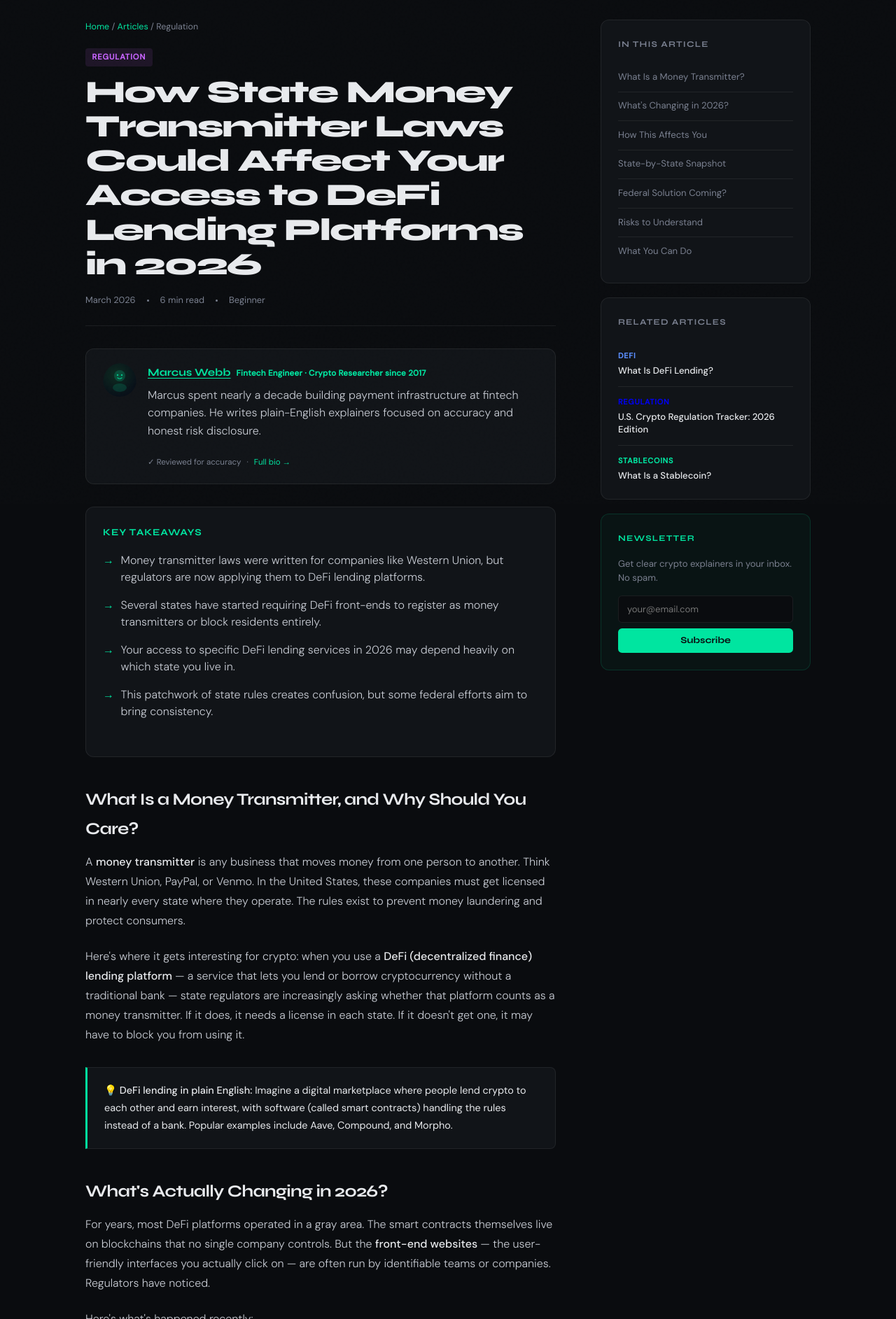
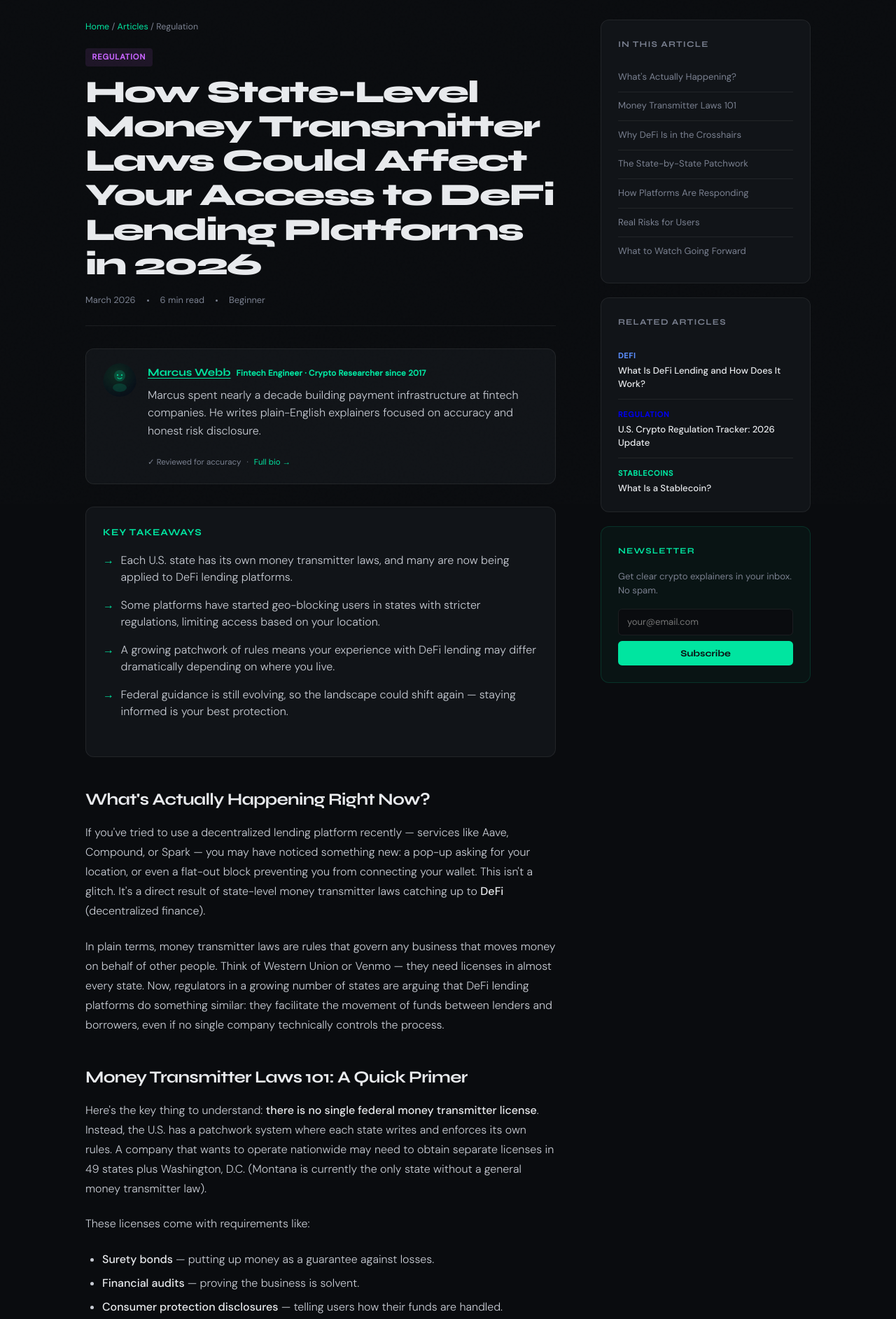
Before and after one commit to chainclarity-dev/chainclarity, a plain HTML site: page articles/state-money-transmitter-laws-defi-lending-2026.html in a window 1280 px wide. Shown: the part 80-1965 px from the top of the page at 70% size. Drawn offline with Linux system fonts and the light colour scheme.

Commit message:
feat: add article state-money-transmitter-laws-defi-lending-2026 [2026-03-22]

```diff
--- a/articles/state-money-transmitter-laws-defi-lending-2026.html
+++ b/articles/state-money-transmitter-laws-defi-lending-2026.html
@@ -3,8 +3,8 @@
 <head>
 <meta charset="UTF-8">
 <meta name="viewport" content="width=device-width, initial-scale=1.0">
-<title>How State Money Transmitter Laws Could Affect Your Access to DeFi Lending Platforms in 2026 — ChainClarity</title>
-<meta name="description" content="State money transmitter laws are changing how Americans access DeFi lending platforms. Here's what's happening, what it means, and how it might affect you.">
+<title>How State-Level Money Transmitter Laws Could Affect Your Access to DeFi Lending Platforms in 2026 — ChainClarity</title>
+<meta name="description" content="State money transmitter laws are reshaping DeFi lending access across the U.S. Here's what everyday users need to know in 2026.">
 <link rel="preconnect" href="https://fonts.googleapis.com">
 <link href="https://fonts.googleapis.com/css2?family=Syne:wght@400;600;700;800&family=DM+Sans:ital,wght@0,300;0,400;0,500;1,300&display=swap" rel="stylesheet">
 <link rel="stylesheet" href="/style.css">
@@ -12,8 +12,8 @@
 {
   "@context": "https://schema.org",
   "@type": "Article",
-  "headline": "How State Money Transmitter Laws Could Affect Your Access to DeFi Lending Platforms in 2026",
-  "description": "State money transmitter laws are changing how Americans access DeFi lending platforms. Here's what's happening, what it means, and how it might affect you.",
+  "headline": "How State-Level Money Transmitter Laws Could Affect Your Access to DeFi Lending Platforms in 2026",
+  "description": "State money transmitter laws are reshaping DeFi lending access across the U.S. Here's what everyday users need to know in 2026.",
   "datePublished": "2026-03-22",
   "dateModified": "2026-03-22",
   "author": {
@@ -48,7 +48,7 @@
   <header>
     <p class="breadcrumb"><a href="/">Home</a> / <a href="/articles.html">Articles</a> / Regulation</p>
     <span class="card-tag tag-regulation">Regulation</span>
-    <h1 class="article-title">How State Money Transmitter Laws Could Affect Your Access to DeFi Lending Platforms in 2026</h1>
+    <h1 class="article-title">How State-Level Money Transmitter Laws Could Affect Your Access to DeFi Lending Platforms in 2026</h1>
     <div class="article-meta">
       <span>March 2026</span><span class="dot"></span>
       <span>6 min read</span><span class="dot"></span>
@@ -88,33 +88,33 @@
     <div class="key-points">
       <h4>Key Takeaways</h4>
       <ul>
-        <li>Money transmitter laws were written for companies like Western Union, but regulators are now applying them to DeFi lending platforms.</li>
-        <li>Several states have started requiring DeFi front-ends to register as money transmitters or block residents entirely.</li>
-        <li>Your access to specific DeFi lending services in 2026 may depend heavily on which state you live in.</li>
-        <li>This patchwork of state rules creates confusion, but some federal efforts aim to bring consistency.</li>
+        <li>Each U.S. state has its own money transmitter laws, and many are now being applied to DeFi lending platforms.</li>
+        <li>Some platforms have started geo-blocking users in states with stricter regulations, limiting access based on your location.</li>
+        <li>A growing patchwork of rules means your experience with DeFi lending may differ dramatically depending on where you live.</li>
+        <li>Federal guidance is still evolving, so the landscape could shift again — staying informed is your best protection.</li>
       </ul>
     </div>
 
-      <h2 id="what-is-a-money-transmitter">What Is a Money Transmitter, and Why Should You Care?</h2>
-      <p>A <strong>money transmitter</strong> is any business that moves money from one person to another. Think Western Union, PayPal, or Venmo. In the United States, these companies must get licensed in nearly every state where they operate. The rules exist to prevent money laundering and protect consumers.</p><p>Here's where it gets interesting for crypto: when you use a <strong>DeFi (decentralized finance) lending platform</strong> — a service that lets you lend or borrow cryptocurrency without a traditional bank — state regulators are increasingly asking whether that platform counts as a money transmitter. If it does, it needs a license in each state. If it doesn't get one, it may have to block you from using it.</p><div class='callout'>💡 <strong>DeFi lending in plain English:</strong> Imagine a digital marketplace where people lend crypto to each other and earn interest, with software (called smart contracts) handling the rules instead of a bank. Popular examples include Aave, Compound, and Morpho.</div>
+      <h2 id="whats-happening">What's Actually Happening Right Now?</h2>
+      <p>If you've tried to use a decentralized lending platform recently — services like Aave, Compound, or Spark — you may have noticed something new: a pop-up asking for your location, or even a flat-out block preventing you from connecting your wallet. This isn't a glitch. It's a direct result of state-level money transmitter laws catching up to <strong>DeFi</strong> (decentralized finance).</p><p>In plain terms, money transmitter laws are rules that govern any business that moves money on behalf of other people. Think of Western Union or Venmo — they need licenses in almost every state. Now, regulators in a growing number of states are arguing that DeFi lending platforms do something similar: they facilitate the movement of funds between lenders and borrowers, even if no single company technically controls the process.</p>
 
-      <h2 id="whats-changing-in-2026">What's Actually Changing in 2026?</h2>
-      <p>For years, most DeFi platforms operated in a gray area. The smart contracts themselves live on blockchains that no single company controls. But the <strong>front-end websites</strong> — the user-friendly interfaces you actually click on — are often run by identifiable teams or companies. Regulators have noticed.</p><p>Here's what's happened recently:</p><ul><li><strong>New York</strong> has doubled down on its BitLicense framework, signaling that any website facilitating DeFi lending to New York residents needs either a BitLicense or a money transmitter license.</li><li><strong>Texas</strong> and <strong>Louisiana</strong> have issued guidance letters stating that DeFi front-ends moving user funds qualify as money transmission under existing law.</li><li><strong>Wyoming</strong> and <strong>Colorado</strong>, on the other hand, have passed legislation creating carve-outs for decentralized protocols, arguing that software alone isn't a money transmitter.</li><li>At least <strong>six other states</strong> are actively reviewing their money transmitter statutes with DeFi specifically in mind as of early 2026.</li></ul><p>The result? A messy patchwork. Depending on your zip code, you might have full access, limited access, or be geofenced out entirely.</p>
+      <h2 id="money-transmitter-101">Money Transmitter Laws 101: A Quick Primer</h2>
+      <p>Here's the key thing to understand: <strong>there is no single federal money transmitter license</strong>. Instead, the U.S. has a patchwork system where each state writes and enforces its own rules. A company that wants to operate nationwide may need to obtain separate licenses in 49 states plus Washington, D.C. (Montana is currently the only state without a general money transmitter law).</p><p>These licenses come with requirements like:</p><ul><li><strong>Surety bonds</strong> — putting up money as a guarantee against losses.</li><li><strong>Financial audits</strong> — proving the business is solvent.</li><li><strong>Consumer protection disclosures</strong> — telling users how their funds are handled.</li><li><strong>Regular reporting</strong> to state regulators.</li></ul><p>For a traditional fintech company with a legal team and bank accounts, this is expensive but doable. For a decentralized protocol governed by token holders scattered around the world? It's a much harder question.</p>
 
-      <h2 id="how-this-affects-you">How This Might Affect You Right Now</h2>
-      <p>If you've tried to use a DeFi lending platform recently and been asked to verify your state of residence — or worse, been told the service isn't available in your state — this is likely why.</p><p>Several major DeFi front-ends have started implementing <strong>geofencing</strong>, which uses your IP address or identity verification to determine your location and then restricts access accordingly. This isn't because the underlying blockchain has changed. It's because the companies running the websites don't want to face legal action from state regulators.</p><div class='callout'>⚠️ <strong>Important reality check:</strong> Some users try to get around geofencing by using VPNs (tools that mask your location). This may violate the platform's terms of service and could create legal risk for you personally. We're not recommending it.</div><p>For everyday Americans, the practical impact looks like this:</p><ul><li><strong>Residents of strict states</strong> (like New York) may find fewer DeFi lending options available through normal channels.</li><li><strong>Residents of crypto-friendly states</strong> (like Wyoming) likely still have broad access.</li><li><strong>Everyone</strong> faces more identity verification steps than DeFi users did even a year ago.</li></ul>
+      <h2 id="why-defi-caught-in-crosshairs">Why DeFi Lending Is Caught in the Crosshairs</h2>
+      <p>DeFi lending works differently from a bank. When you deposit crypto into a lending protocol, a <strong>smart contract</strong> — a self-executing program on a blockchain — automatically matches your deposit with a borrower. No human approves the loan. No company holds your funds in a traditional sense.</p><p>For years, this distinction let DeFi platforms argue they weren't money transmitters. But regulators in states like <strong>New York, Texas, California, and Illinois</strong> have pushed back. Their argument: if a front-end website makes it easy for U.S. residents to lend and borrow, and if a identifiable team profits from the protocol (through fees or token holdings), then someone is responsible — and that someone needs a license.</p><div class='callout'>In late 2025, Texas issued a cease-and-desist to a DeFi front-end operator for facilitating unlicensed money transmission. This was one of the first enforcement actions specifically targeting a DeFi lending interface at the state level.</div>
 
-      <h2 id="state-by-state-snapshot">A Quick State-by-State Snapshot</h2>
-      <p>Rules are still evolving, but here's a general sense of where things stand as of March 2026:</p><table class='compare-table'><thead><tr><th>Approach</th><th>States</th><th>What It Means for You</th></tr></thead><tbody><tr><td><strong>Strict / License Required</strong></td><td>New York, Texas, Louisiana, Maryland</td><td>DeFi front-ends may block access or require heavy KYC (identity checks)</td></tr><tr><td><strong>Moderate / Under Review</strong></td><td>California, Illinois, Florida, Ohio, Georgia, New Jersey</td><td>Rules are being debated; access may change on short notice</td></tr><tr><td><strong>Friendly / Carve-outs Exist</strong></td><td>Wyoming, Colorado, Montana, New Hampshire</td><td>Broader access with fewer restrictions for now</td></tr></tbody></table><p><strong>Keep in mind:</strong> This table is a general guide based on publicly available guidance and legislation, not legal advice. Rules can change quickly.</p>
+      <h2 id="state-by-state-patchwork">The State-by-State Patchwork: Who's Affected?</h2>
+      <p>The impact on you as a user depends heavily on where you live. Here's a simplified snapshot of how some states are approaching DeFi lending as of early 2026:</p><table class='compare-table'><tr><th>State</th><th>Approach</th><th>Impact on Users</th></tr><tr><td>New York</td><td>Requires BitLicense or trust charter for most crypto activity</td><td>Many DeFi platforms block NY users entirely</td></tr><tr><td>Texas</td><td>Active enforcement; treats facilitators as money transmitters</td><td>Some platforms restricting access; legal uncertainty</td></tr><tr><td>Wyoming</td><td>Passed DAO-friendly laws; lighter touch on DeFi</td><td>Broader access, though federal rules still apply</td></tr><tr><td>California</td><td>Digital Financial Assets Law now in effect</td><td>Platforms must register or risk blocking CA users</td></tr><tr><td>Florida</td><td>Updated money transmitter statute to include virtual currency</td><td>Licensed platforms operate; unlicensed ones may restrict access</td></tr></table><p>This means two neighbors living on opposite sides of a state border could have completely different experiences trying to use the same DeFi app. That's the reality of the patchwork system in 2026.</p>
 
-      <h2 id="federal-efforts">Is There a Federal Solution Coming?</h2>
-      <p>The big question is whether Congress or a federal agency will step in to create a single, nationwide framework. There are a few efforts worth watching:</p><ul><li>The <strong>FIT21 Act</strong>, which passed the House in 2024, included provisions that could clarify when decentralized protocols fall outside traditional money transmitter rules. A Senate version is still being negotiated as of March 2026.</li><li>The <strong>Treasury Department's FinCEN</strong> (Financial Crimes Enforcement Network) has been studying whether its existing rules adequately cover DeFi. No final rulemaking has been issued yet, but industry insiders expect guidance by late 2026.</li><li>Some lawmakers have proposed a <strong>federal DeFi safe harbor</strong> that would temporarily exempt truly decentralized protocols from state-by-state licensing — but the definition of "truly decentralized" remains hotly contested.</li></ul><p>Until something passes at the federal level, states will continue setting their own rules, and the patchwork will remain.</p>
+      <h2 id="how-platforms-responding">How Are DeFi Platforms Responding?</h2>
+      <p>DeFi teams are taking a few different approaches:</p><ul><li><strong>Geo-blocking:</strong> The simplest option. Platforms use IP address detection or wallet-screening tools to block users from restricted states. If you're in New York, you might see a message saying the service is "not available in your jurisdiction."</li><li><strong>Licensing up:</strong> Some larger protocols are forming U.S.-based legal entities and actually applying for state licenses. This is slow and costly, but it provides legal clarity.</li><li><strong>Going fully decentralized:</strong> A few projects are removing their front-end websites altogether, relying on users to interact directly with the smart contract. This makes enforcement harder but also makes the platform much harder for everyday people to use.</li><li><strong>Lobbying for federal preemption:</strong> Industry groups are pushing Congress to create a single federal framework that would override the state-by-state approach. A bill called the <strong>Digital Asset Market Structure Act</strong> has provisions that could address this, but it hasn't passed yet.</li></ul>
 
-      <h2 id="risks-to-understand">Risks You Should Understand</h2>
-      <p>Regulation isn't just a barrier — in some cases, the <strong>lack</strong> of regulation is a risk too. Here's a balanced view:</p><ul><li><strong>Consumer protection gaps:</strong> If a DeFi platform isn't licensed anywhere, there may be no regulator to complain to if something goes wrong with your funds.</li><li><strong>Smart contract risk:</strong> Regardless of which state you live in, DeFi lending still carries the risk that a bug in the underlying code could lead to lost funds. Regulation doesn't fix code.</li><li><strong>Legal ambiguity:</strong> Using a platform that's operating in a legal gray area could theoretically expose <em>you</em> to complications, especially around taxes and reporting.</li><li><strong>Centralization trade-off:</strong> As platforms add identity checks and state-level compliance, DeFi starts looking more like traditional finance — which may reduce some of the benefits that attracted people in the first place.</li></ul><div class='callout'>🔑 <strong>Bottom line:</strong> More regulation can mean more safety, but it can also mean less access and higher costs. Less regulation can mean more freedom, but it can also mean less recourse if things go wrong. Neither extreme is perfect.</div>
+      <h2 id="real-risks-for-users">What Are the Real Risks for Everyday Users?</h2>
+      <p>Let's be honest about what this means for you:</p><ul><li><strong>Reduced access:</strong> You may lose the ability to use platforms you've relied on, depending on your state.</li><li><strong>Using workarounds is risky:</strong> Some users turn to VPNs to bypass geo-blocks. This can violate the platform's terms of service and, in some cases, could create legal liability for the user. It's not a reliable long-term solution.</li><li><strong>Smart contract risk doesn't go away:</strong> Even in states where DeFi lending is accessible, these platforms still carry risks that regulation doesn't fully address — bugs in code, liquidation during market crashes, and the possibility of losing funds with no customer support hotline to call.</li><li><strong>Uncertainty itself is a risk:</strong> Rules are changing quickly. A platform that's accessible today might not be tomorrow.</li></ul><div class='callout'>This article is for educational purposes only. Nothing here is financial or legal advice. If you're unsure how your state's laws affect your crypto activity, consider consulting a licensed attorney in your jurisdiction.</div>
 
-      <h2 id="what-to-do">What Can You Do About It?</h2>
-      <p>You don't need to be a policy expert to stay informed. Here are a few practical steps:</p><ul><li><strong>Check your state's financial regulator website.</strong> Search for your state plus "money transmitter" and "cryptocurrency" to find any recent guidance or alerts.</li><li><strong>Read platform announcements.</strong> Major DeFi platforms typically post blog updates when they restrict access in specific states.</li><li><strong>Follow federal legislation.</strong> Sites like Congress.gov let you track bills related to digital assets. Search for terms like "FIT21" or "digital asset regulation."</li><li><strong>Talk to a professional.</strong> If you're actively using DeFi lending and have significant funds involved, a consultation with a crypto-savvy attorney or tax professional in your state may be worth the cost.</li></ul><p>The regulatory landscape for DeFi in America is changing fast. Where you live matters more than it used to — and staying informed is the best thing you can do to protect yourself.</p>
+      <h2 id="what-to-watch">What Should You Watch Going Forward?</h2>
+      <p>The DeFi regulatory landscape is moving fast. Here are the key things to keep an eye on in 2026:</p><ul><li><strong>Federal legislation:</strong> If Congress passes a comprehensive crypto market structure bill, it could simplify or override state-level rules. Watch for movement on the Digital Asset Market Structure Act and related proposals.</li><li><strong>State attorney general actions:</strong> Enforcement at the state level is often the first sign of changing rules. Pay attention to news from your state's financial regulator.</li><li><strong>Platform announcements:</strong> Reputable DeFi platforms will typically announce changes to regional access ahead of time. Follow their official channels.</li><li><strong>Industry coalitions:</strong> Groups like the DeFi Education Fund and the Blockchain Association are actively lobbying on these issues. Their updates can give you early signals about where policy is heading.</li></ul><p>The bottom line: the promise of DeFi — open, permissionless financial services — is colliding with a regulatory system that was built for a world of clearly identifiable companies operating in specific places. How that collision resolves will shape what financial tools are available to you, and that outcome may depend as much on your zip code as on the technology itself.</p>
 
     <div class="disclaimer"><strong>Disclaimer:</strong> This article is for educational purposes only and does not constitute financial, investment, or legal advice. Cryptocurrency assets carry risk. Always do your own research before making financial decisions.</div>
   </div>
@@ -124,13 +124,13 @@
   <div class="sidebar-card">
     <h4>In This Article</h4>
     <ul class="toc-list">
-      <li><a href="#what-is-a-money-transmitter">What Is a Money Transmitter?</a></li>
-      <li><a href="#whats-changing-in-2026">What's Changing in 2026?</a></li>
-      <li><a href="#how-this-affects-you">How This Affects You</a></li>
-      <li><a href="#state-by-state-snapshot">State-by-State Snapshot</a></li>
-      <li><a href="#federal-efforts">Federal Solution Coming?</a></li>
-      <li><a href="#risks-to-understand">Risks to Understand</a></li>
-      <li><a href="#what-to-do">What You Can Do</a></li>
+      <li><a href="#whats-happening">What's Actually Happening?</a></li>
+      <li><a href="#money-transmitter-101">Money Transmitter Laws 101</a></li>
+      <li><a href="#why-defi-caught-in-crosshairs">Why DeFi Is in the Crosshairs</a></li>
+      <li><a href="#state-by-state-patchwork">The State-by-State Patchwork</a></li>
+      <li><a href="#how-platforms-responding">How Platforms Are Responding</a></li>
+      <li><a href="#real-risks-for-users">Real Risks for Users</a></li>
+      <li><a href="#what-to-watch">What to Watch Going Forward</a></li>
     </ul>
   </div>
   <div class="sidebar-card">
@@ -138,11 +138,11 @@
 
       <a href="/articles/what-is-defi-lending.html" class="related-link">
         <div class="r-tag" style="color:var(--accent2)">DeFi</div>
-        <div class="r-title">What Is DeFi Lending?</div>
+        <div class="r-title">What Is DeFi Lending and How Does It Work?</div>
       </a>
       <a href="/articles/crypto-regulation-tracker-2026.html" class="related-link">
         <div class="r-tag" style="color:var(--accent4)">Regulation</div>
-        <div class="r-title">U.S. Crypto Regulation Tracker: 2026 Edition</div>
+        <div class="r-title">U.S. Crypto Regulation Tracker: 2026 Update</div>
       </a>
       <a href="/articles/what-is-a-stablecoin.html" class="related-link">
         <div class="r-tag" style="color:var(--accent)">Stablecoins</div>
```
